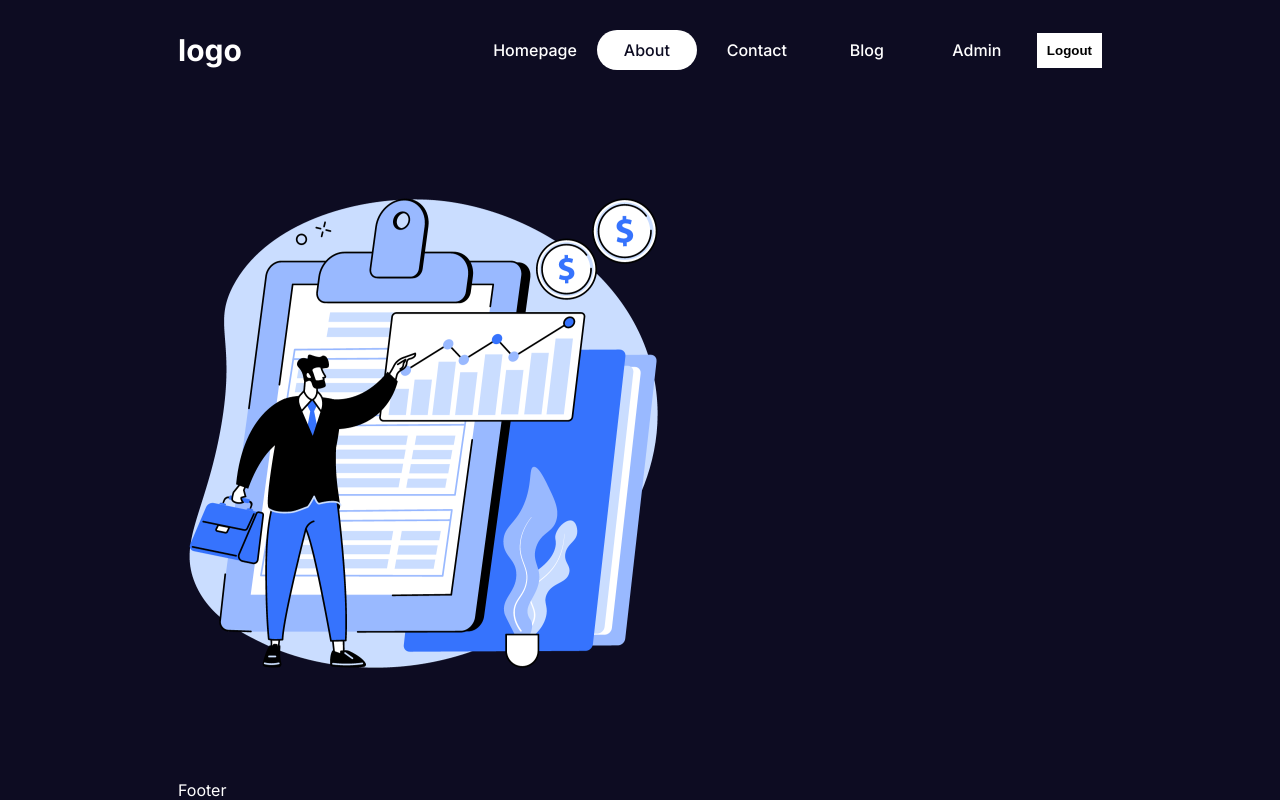
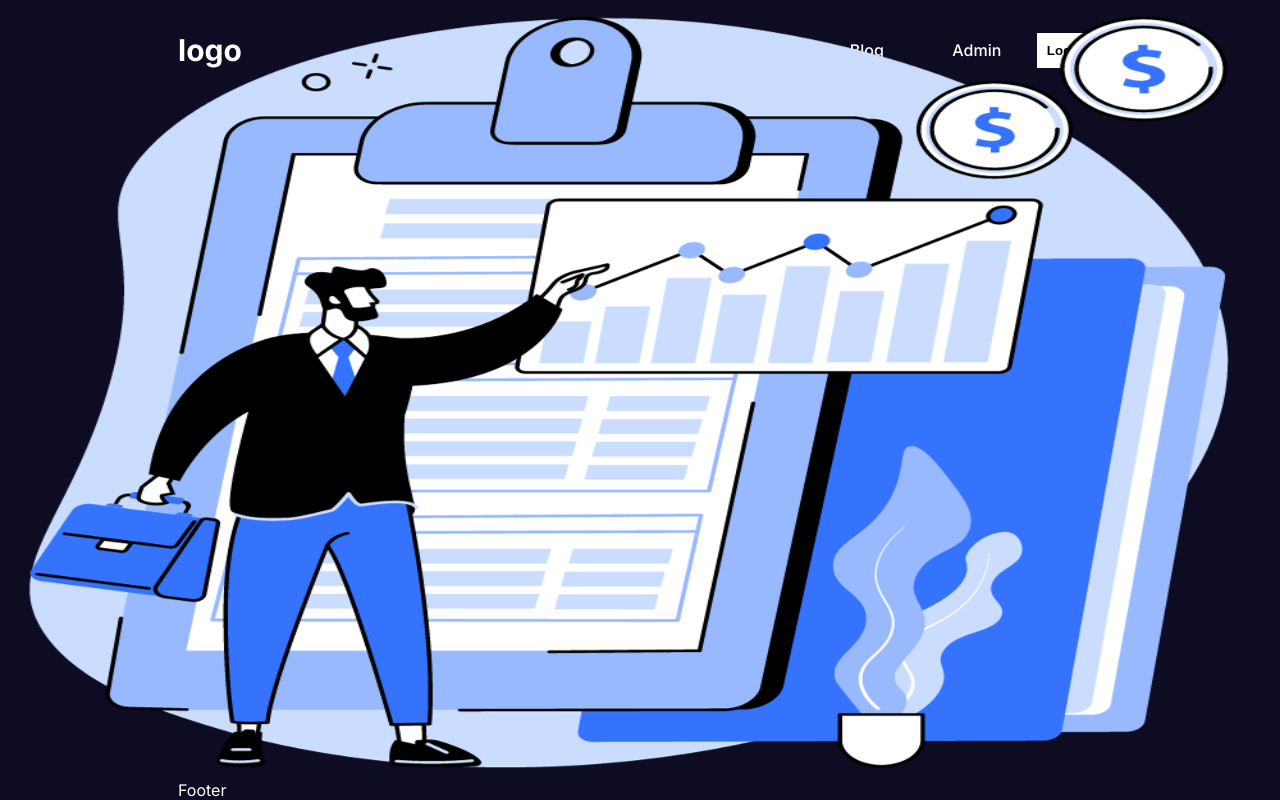
Before and after one commit to Richa-12y/Next14project, a Next.js app: page /about in a window 1280 px wide. Built offline with nearby package versions, Linux system fonts and the light colour scheme.

Commit message:
add the image and css about folder

```diff
--- a/src/app/about/page.js
+++ b/src/app/about/page.js
@@ -1,10 +1,13 @@
 import Image from "next/image";
 import React from "react";
+import styles from "./about.module.css";
 
 const AboutPage = () => {
   return (
     <div>
-      <Image src="/about.png" width={500} height={500} />
+      <div className={styles.imageContainer}>
+        <Image src="/about.png" width={500} height={500} fill />
+      </div>
     </div>
   );
 };
```
Also changed, not shown: src/app/about/about.module.css (added).
